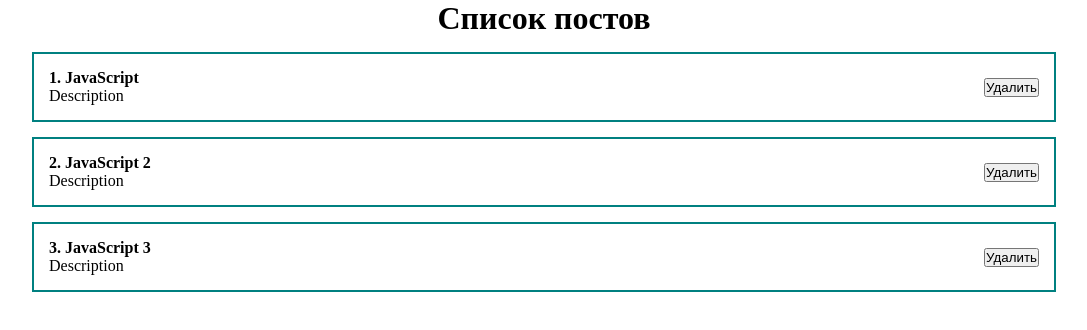
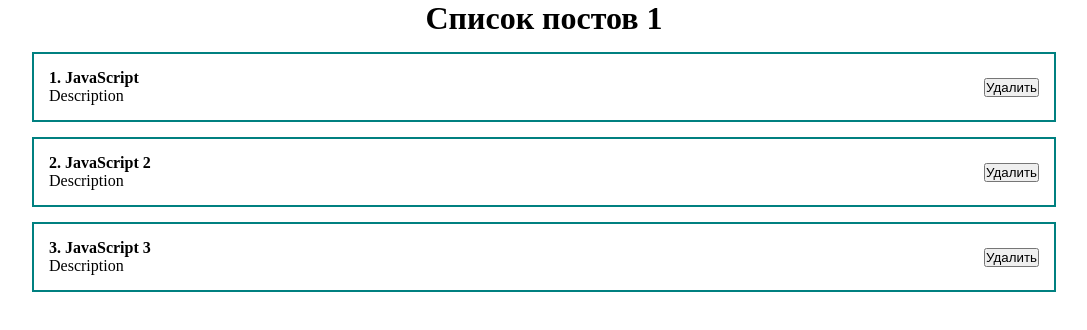
Before and after one commit to SterrenHeer/FakeFoodOrder, a React (Create React App) app: page / in a window 1280 px wide. Shown: the top 330 px of the page, without its empty margins (96-1183 px from the left). Built offline with nearby package versions, Linux system fonts and the light colour scheme.

Commit message:
add post list component

```diff
--- a/src/App.js
+++ b/src/App.js
@@ -1,5 +1,5 @@
 import React, {useState} from "react";
-import PostItem from "./components/PostItem";
+import PostList from "./components/PostList";
 
 import "./styles/App.scss"
 
@@ -12,10 +12,7 @@
 
   	return (
 		<div className="App">
-			<h1 style={{textAlign: 'center'}}>Список постов</h1>
-			{posts.map(post =>
-				<PostItem post={post} key={post.id}/>
-			)}
+			<PostList posts={posts} title={'Список постов 1'} />
 		</div>
   	);
 }
--- /dev/null
+++ b/src/components/PostList.jsx
@@ -0,0 +1,15 @@
+import React from 'react';
+import PostItem from './PostItem';
+
+const PostList = (props) => {
+    return (
+        <div>
+			<h1 style={{textAlign: 'center'}}>{props.title}</h1>
+			{props.posts.map(post =>
+				<PostItem post={post} key={post.id}/>
+			)}
+		</div>
+    );
+};
+
+export default PostList;
```
